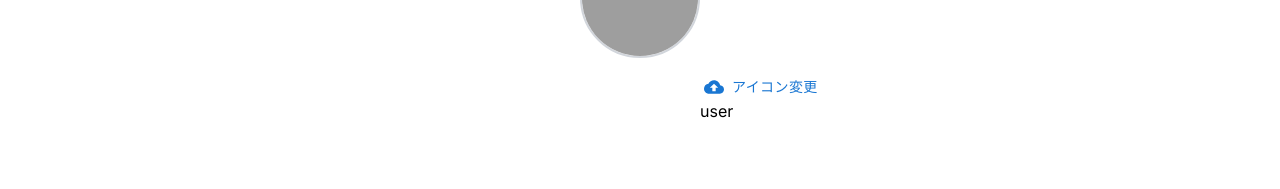
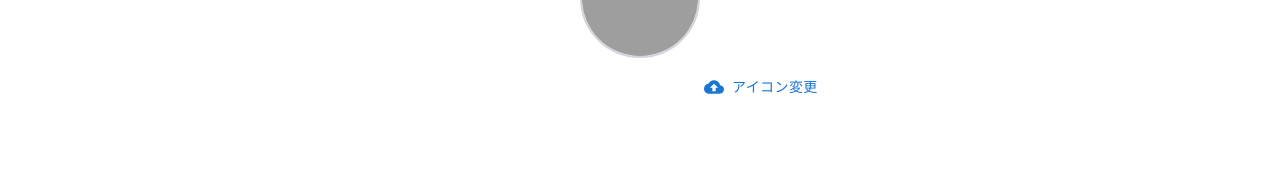
Before and after one commit to hato72/CookMeet, a Next.js app: page /mypage/settings/test in a window 1280 px wide. Shown: the part 251-440 px from the top of the page. Built offline with nearby package versions, Linux system fonts and the light colour scheme; grey boxes are pictures that could not be loaded.

Commit message:
createaccoutで登録したユーザを取得するように変更

```diff
--- a/src/app/createaccount/page.tsx
+++ b/src/app/createaccount/page.tsx
@@ -8,6 +8,8 @@ import Link from "next/link";
 import { useRouter } from "next/navigation";
 import React from "react";
 import axios from 'axios';
+import { usernameAtom } from "@/states/store/usernameAtom";
+import { useAtom } from "jotai";
 
 export type CsrfToken = {
     csrf_token: string
@@ -41,6 +43,7 @@ const Page = () => {
     const [passwordConfirmationError, setPasswordConfirmationError] = React.useState<FormError>({ error: false, message: '' });
     const [serverError, setServerError] = React.useState<FormError>({ error: false, message: '' });
     const router = useRouter();
+    const [username,setUsername] = useAtom(usernameAtom)
 
     const handleChangeName = (e: React.ChangeEvent<HTMLInputElement>) => {
         setSigninFormInput({
@@ -165,6 +168,7 @@ const Page = () => {
             // ログイン処理が成功した場合、トップページにリダイレクト
             router.replace('/');
             console.log("success create ")
+            setUsername(signinFormInput.name)
 
         } catch (err) {
             console.log(err);
--- a/src/app/mypage/settings/test/page.tsx
+++ b/src/app/mypage/settings/test/page.tsx
@@ -8,16 +8,17 @@ import { CloudUpload } from "@mui/icons-material";
 import { userAtom } from "@/states/store/authAtom";
 import { useAtom } from "jotai";
 import { emailAtom } from "@/states/store/emailAtom";
+import { usernameAtom } from "@/states/store/usernameAtom";
 
 const UploadPage: React.FC = () => {
   const [imageSrc, setImageSrc] = React.useState(
-    "src/app/mypage/settings/IconFile/sample_icon.png"
+    "sample.png"
   );
   const [selectedFile, setSelectedFile] = useState<File | null>(null);
   // const [email, setEmail] = React.useState("email: user@example.com");
   // const [username, setUsername] = React.useState("name: ユーザー名");
   const [user,setUser] = useAtom(userAtom)
-  const username = "user"
+  const [username,setUsername] = useAtom(usernameAtom)
   const [email,setEmail] = useAtom(emailAtom)
 
   const handleImageUpload = (event: React.ChangeEvent<HTMLInputElement>) => {
--- /dev/null
+++ b/src/states/store/usernameAtom.tsx
@@ -0,0 +1,3 @@
+import { atom } from "jotai"
+
+export const usernameAtom = atom('') //ログイン時のusernameを取得する
```
